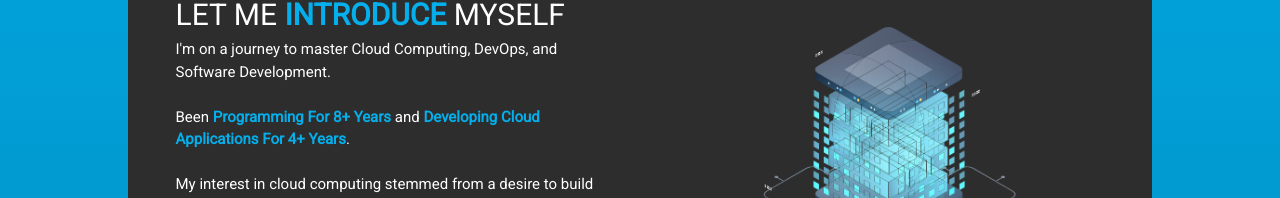
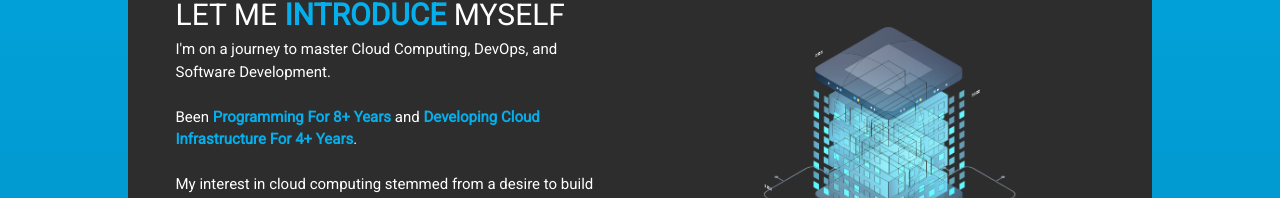
Before and after one commit to christian-deleon/christian-deleon.github.io, a React (Create React App) app: page / in a window 1280 px wide. Shown: the part 433-631 px from the top of the page. Built offline with nearby package versions, Linux system fonts and the light colour scheme.

Commit message:
corrected intro wording

```diff
--- a/src/pages/home/index.jsx
+++ b/src/pages/home/index.jsx
@@ -38,7 +38,7 @@ class Home extends Component {
                 </span>{" "}
                 and{" "}
                 <span className="highlight">
-                  developing cloud applications for 4+ years
+                  developing cloud infrastructure for 4+ years
                 </span>
                 .
                 <br />
```
